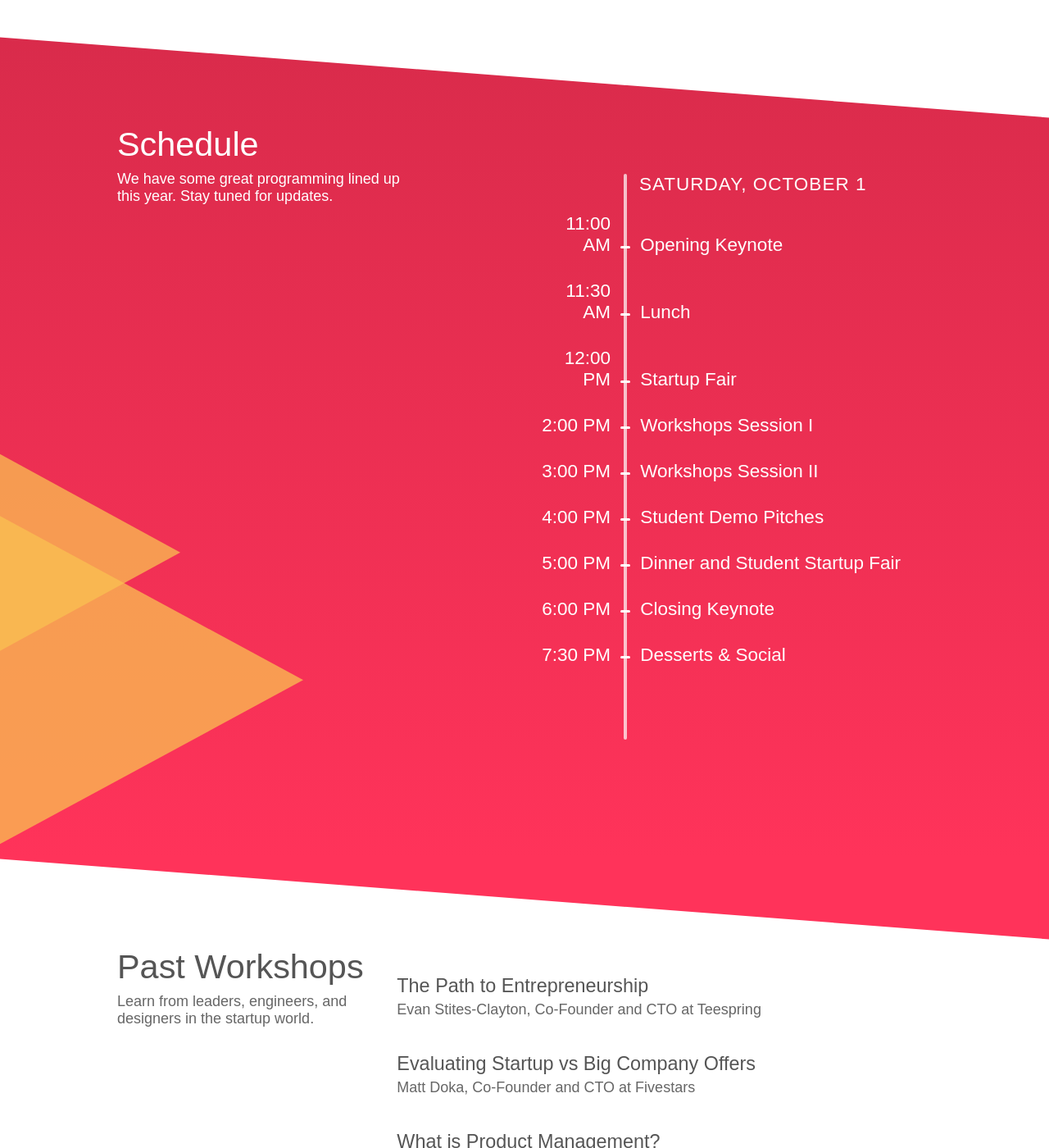
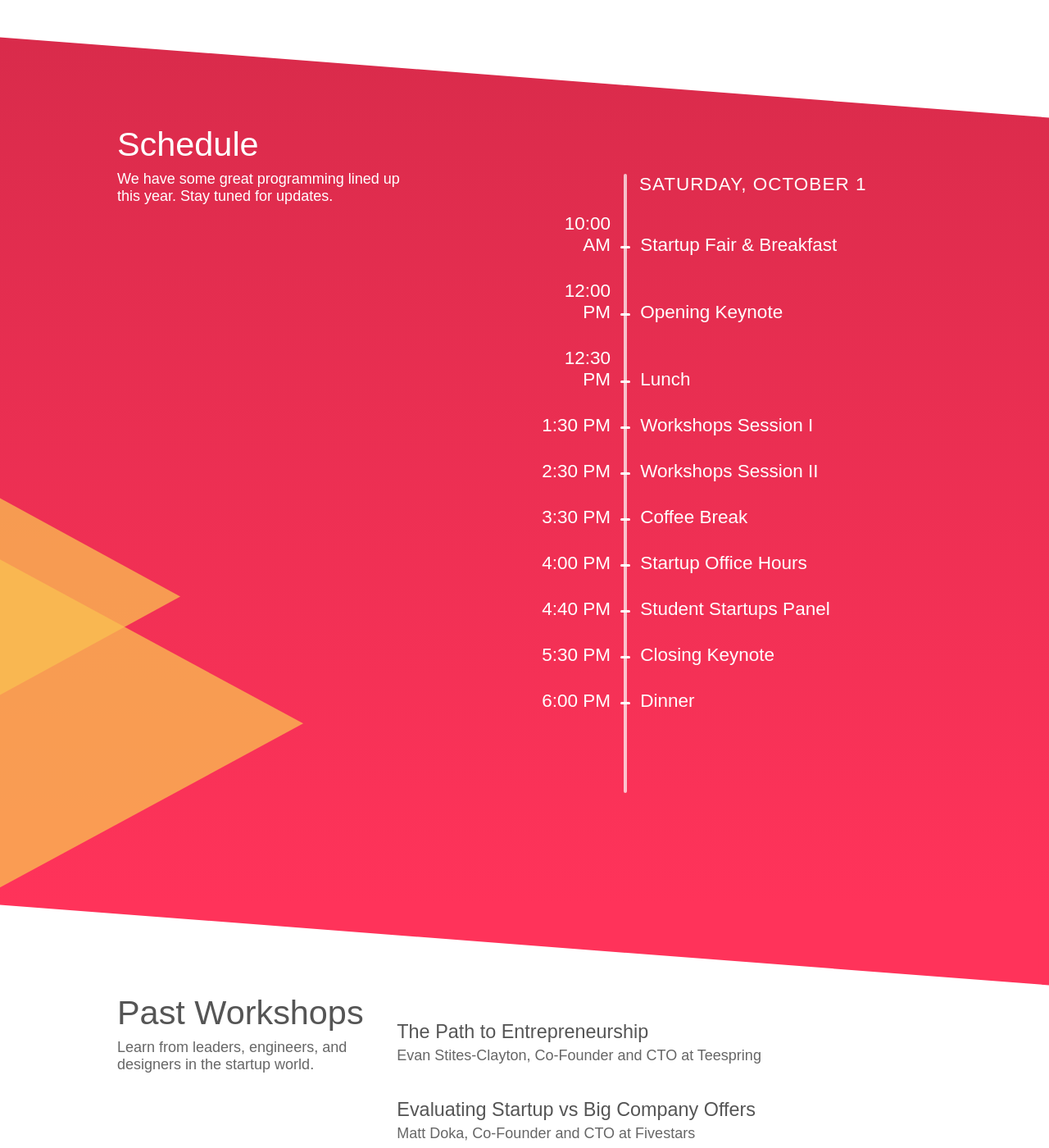
Before and after one commit to hackatbrown/2016.startupatbrown.org, a Jekyll site: the page built from index.html, in a window 1280 px wide and 1400 px high, scrolled down 5082 px. Shown: the whole window at 82% size. Built offline with Jekyll 4.4.1, drawn with Linux system fonts in a browser that asks for light colours; nearby versions of some CDN libraries.

Commit message:
new schedule

```diff
--- a/index.html
+++ b/index.html
@@ -244,40 +244,44 @@ css:
             <h3>Saturday, October 1</h3>
             <ul>
               <li>
-                <span class="tl-time">11:00 AM</span>
+                <span class="tl-time">10:00 AM</span>
+                <span class="tl-title">Startup Fair &amp; Breakfast</span>
+              </li>
+              <li>
+                <span class="tl-time">12:00 PM</span>
                 <span class="tl-title">Opening Keynote</span>
               </li>
               <li>
-                <span class="tl-time">11:30 AM</span>
+                <span class="tl-time">12:30 PM</span>
                 <span class="tl-title">Lunch</span>
               </li>
               <li>
-                <span class="tl-time">12:00 PM</span>
-                <span class="tl-title">Startup Fair</span>
-              </li>
-              <li>
-                <span class="tl-time">2:00 PM</span>
+                <span class="tl-time">1:30 PM</span>
                 <span class="tl-title">Workshops Session I</span>
               </li>
               <li>
-                <span class="tl-time">3:00 PM</span>
+                <span class="tl-time">2:30 PM</span>
                 <span class="tl-title">Workshops Session II</span>
               </li>
               <li>
-                <span class="tl-time">4:00 PM</span>
-                <span class="tl-title">Student Demo Pitches</span>
+                <span class="tl-time">3:30 PM</span>
+                <span class="tl-title">Coffee Break</span>
               </li>
               <li>
-                <span class="tl-time">5:00 PM</span>
-                <span class="tl-title">Dinner and Student Startup Fair</span>
+                <span class="tl-time">4:00 PM</span>
+                <span class="tl-title">Startup Office Hours</span>
+              </li>
+              <li>
+                <span class="tl-time">4:40 PM</span>
+                <span class="tl-title">Student Startups Panel</span>
+              </li>
+              <li>
+                <span class="tl-time">5:30 PM</span>
+                <span class="tl-title">Closing Keynote</span>
               </li>
               <li>
                 <span class="tl-time">6:00 PM</span>
-                <span class="tl-title">Closing Keynote</span>
-              </li>
-              <li>
-                <span class="tl-time">7:30 PM</span>
-                <span class="tl-title">Desserts &amp; Social</span>
+                <span class="tl-title">Dinner</span>
               </li>
             </ul>
          </div>
```
